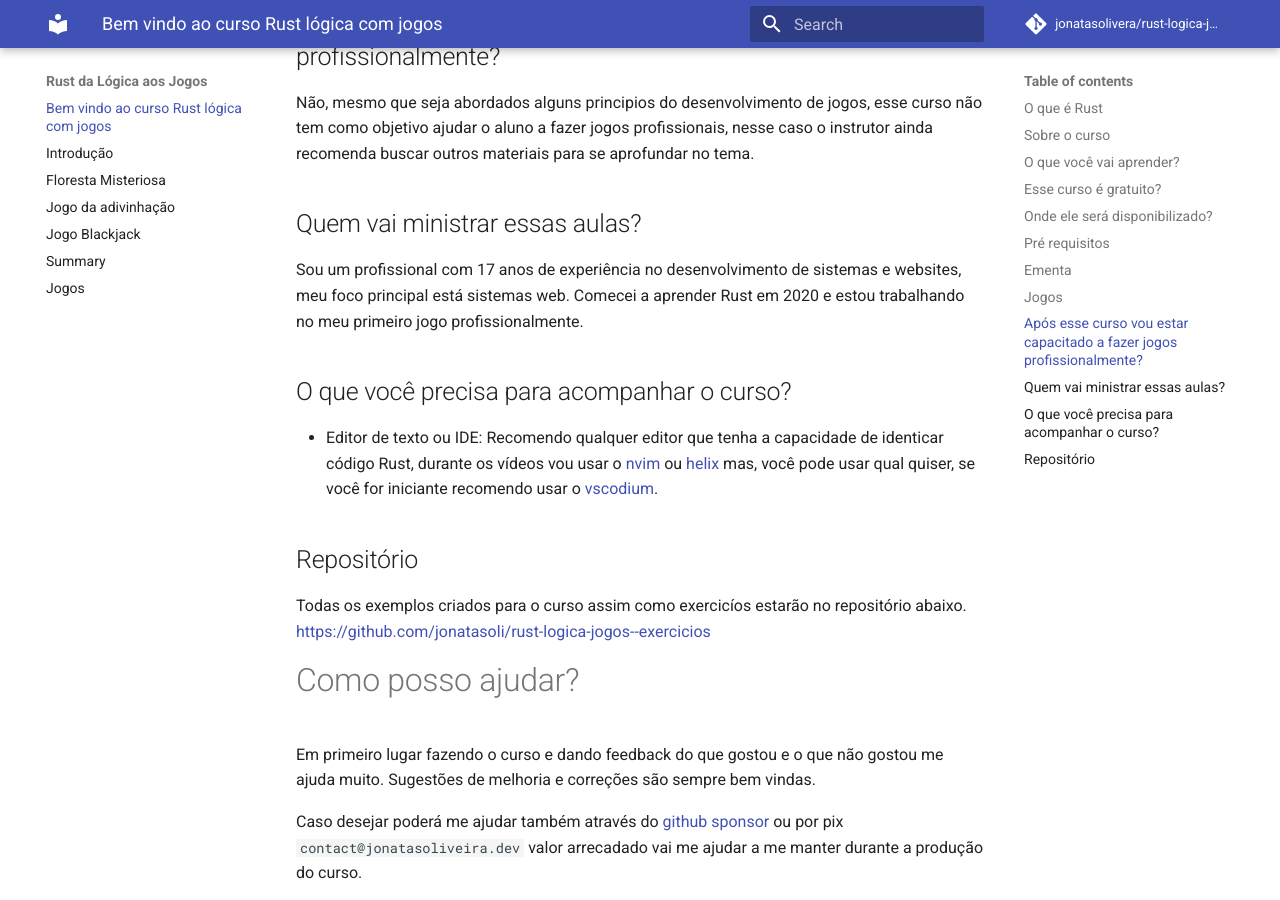
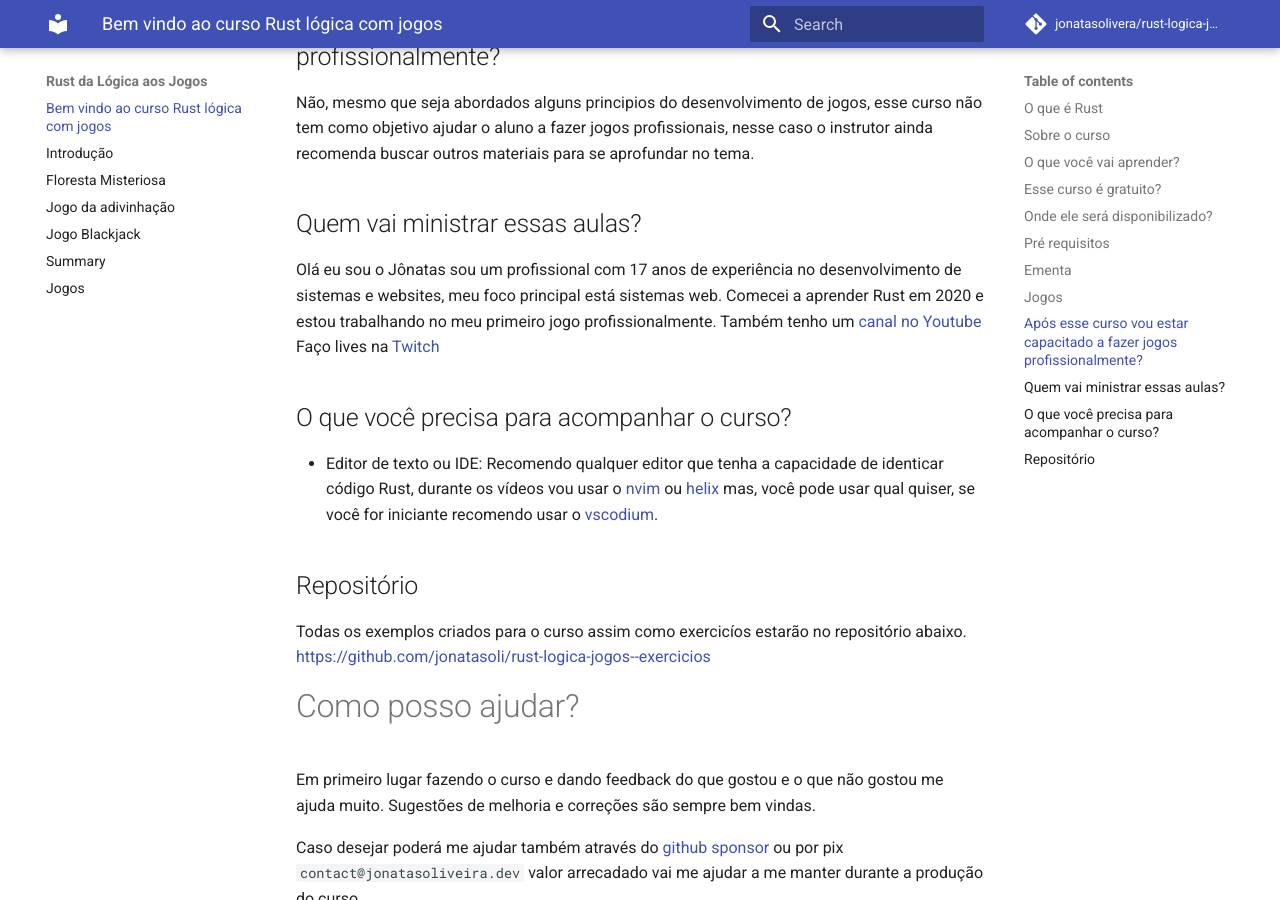
Before and after one commit to jonatasoli/rust-logica-jogos, an MkDocs documentation site: the page built from aulas/index.md, in a window 1280 px wide and 900 px high, scrolled down 1491 px. Built offline with MkDocs 1.6.1 and Material for MkDocs 9.7.7, drawn with Linux system fonts in a browser that asks for light colours; comment, search, counter and statistics services are not loaded.

Commit message:
feat: adicionando youtube e twitch

```diff
--- a/aulas/index.md
+++ b/aulas/index.md
@@ -35,7 +35,9 @@ Não, mesmo que seja abordados alguns principios do desenvolvimento de jogos, es
 ainda recomenda buscar outros materiais para se aprofundar no tema.
 
 ## Quem vai ministrar essas aulas?
-Sou um profissional com 17 anos de experiência no desenvolvimento de sistemas e websites, meu foco principal está sistemas web. Comecei a aprender Rust em 2020 e estou trabalhando no meu primeiro jogo profissionalmente.
+Olá eu sou o Jônatas sou um profissional com 17 anos de experiência no desenvolvimento de sistemas e websites, meu foco principal está sistemas web. Comecei a aprender Rust em 2020 e estou trabalhando no meu primeiro jogo profissionalmente.
+Também tenho um [canal no Youtube](https://www.youtube.com/@devjonatas)
+Faço lives na [Twitch](https://www.twitch.tv/devjonatas)
 
 ## O que você precisa para acompanhar o curso?
 
```
